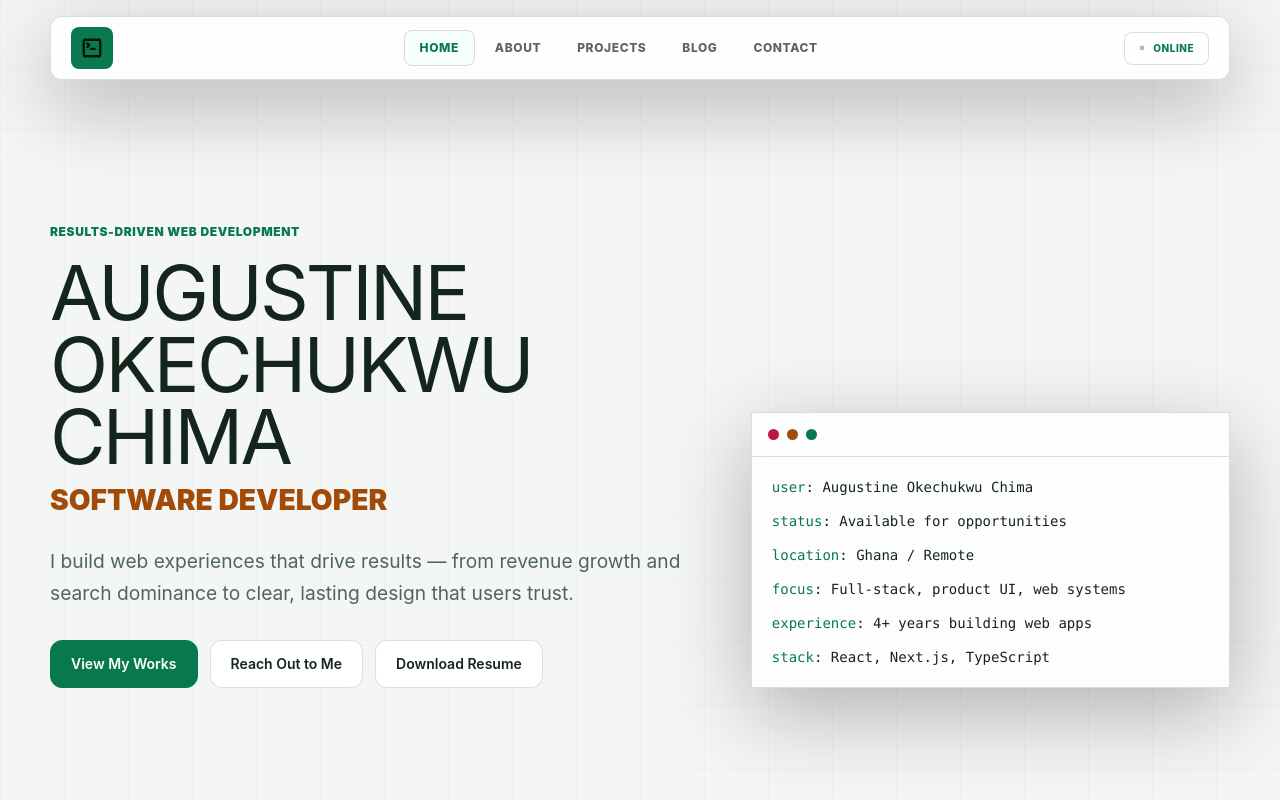
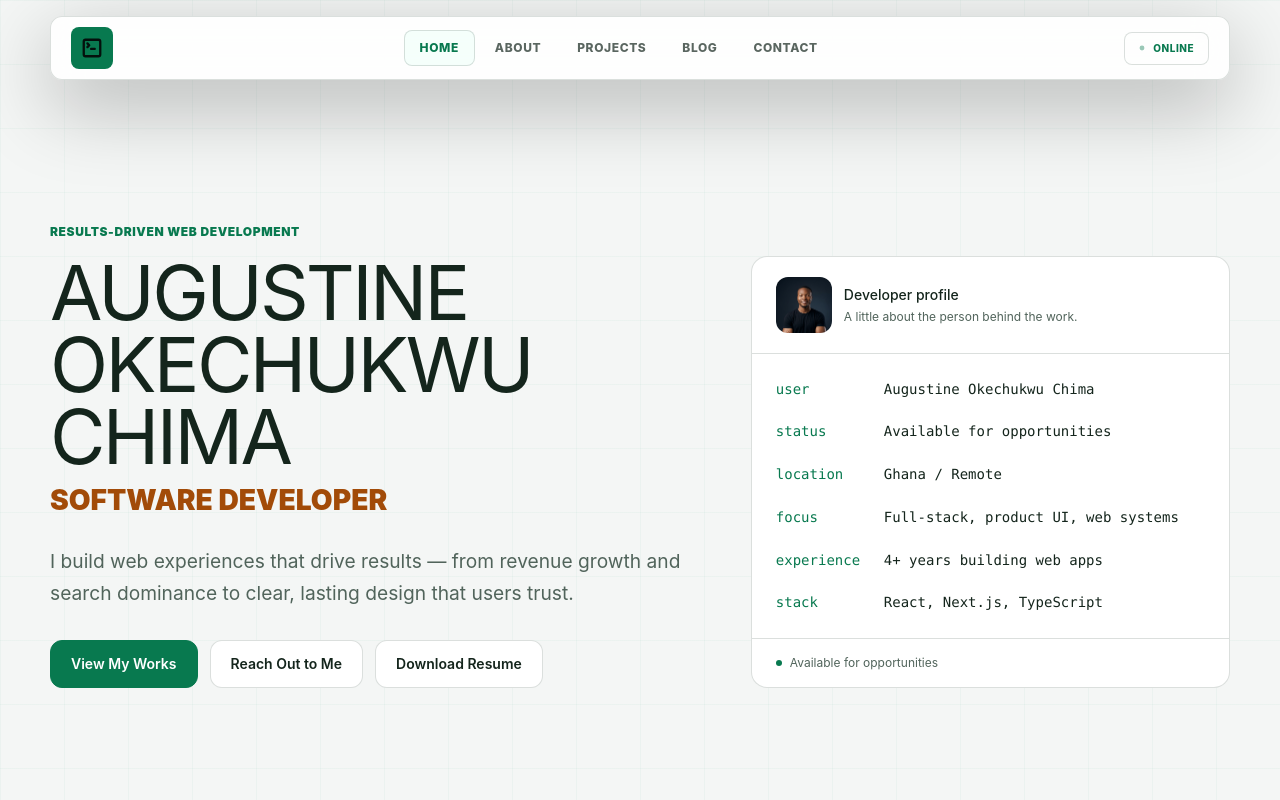
Before and after one commit to august-web/portffoliio, a Next.js app: page / in a window 1280 px wide. Shown: the top 800 px of the page. Built offline with nearby package versions, Linux system fonts and the light colour scheme.

Commit message:
Simplify the profile card for clearer facts and steadier reading.

```diff
--- a/src/components/ui/TerminalCard.tsx
+++ b/src/components/ui/TerminalCard.tsx
@@ -1,8 +1,7 @@
 'use client'
 
 import React from 'react'
-import { motion } from 'framer-motion'
-import { useMousePosition } from './useMousePosition'
+import Image from 'next/image'
 
 const lines = [
   { key: 'user', value: 'Augustine Okechukwu Chima' },
@@ -13,59 +12,40 @@ const lines = [
   { key: 'stack', value: 'React, Next.js, TypeScript' },
 ]
 
-const container = {
-  hidden: { opacity: 0 },
-  show: {
-    opacity: 1,
-    transition: { staggerChildren: 0.1, delayChildren: 0.3 },
-  },
-}
-
-const item = {
-  hidden: { opacity: 0, x: -10 },
-  show: { opacity: 1, x: 0 },
-}
-
 export default function TerminalCard() {
-  const { x, y } = useMousePosition()
-  const rotateX = (y - 0.5) * -4
-  const rotateY = (x - 0.5) * 4
-
   return (
-    <motion.div
-      className="min-w-0 overflow-hidden border border-[var(--color-line)] bg-[var(--color-panel)]/80 shadow-[0_24px_80px_rgba(0,0,0,0.28)] backdrop-blur-lg"
-      initial={{ opacity: 0, y: 20 }}
-      animate={{ opacity: 1, y: 0 }}
-      transition={{ duration: 0.6, delay: 0.2 }}
-      style={{ perspective: 1000 }}
-      whileHover={{ scale: 1.02 }}
-    >
-      <motion.div
-        style={{ rotateX, rotateY }}
-        transition={{ type: 'spring', stiffness: 150, damping: 15 }}
-      >
-        <div className="flex gap-2 px-4 py-4 border-b border-[var(--color-line)]">
-          <span className="w-[11px] h-[11px] rounded-full bg-[var(--color-danger)]" />
-          <span className="w-[11px] h-[11px] rounded-full bg-[var(--color-accent-2)]" />
-          <span className="w-[11px] h-[11px] rounded-full bg-[var(--color-accent)]" />
+    <div className="min-w-0 overflow-hidden rounded-2xl border border-[var(--color-line)] bg-[var(--color-panel)]">
+      <div className="flex items-center gap-3 border-b border-[var(--color-line)] px-6 py-5">
+        <Image
+          src="/images/profile.png"
+          alt="Augustine Okechukwu Chima"
+          width={56}
+          height={56}
+          priority
+          className="size-14 rounded-xl object-cover object-top"
+        />
+        <div>
+          <p className="m-0 text-sm font-medium">Developer profile</p>
+          <p className="mb-0 mt-1 text-xs text-[var(--color-muted)]">
+            A little about the person behind the work.
+          </p>
         </div>
-        <motion.div
-          className="p-5 font-mono text-sm max-sm:p-4 max-sm:text-[0.8rem]"
-          variants={container}
-          initial="hidden"
-          animate="show"
-        >
-          {lines.map((line) => (
-            <motion.p
-              key={line.key}
-              className="mb-3.5 text-[var(--color-text)] last:mb-0 break-words"
-              variants={item}
-            >
-              <span className="text-[var(--color-accent)]">{line.key}</span>: {line.value}
-            </motion.p>
-          ))}
-        </motion.div>
-      </motion.div>
-    </motion.div>
+      </div>
+      <dl className="m-0 grid gap-5 p-6 font-mono text-xs leading-relaxed sm:text-sm">
+        {lines.map((line) => (
+          <div
+            key={line.key}
+            className="grid grid-cols-[5rem_minmax(0,1fr)] gap-3 sm:grid-cols-[6rem_minmax(0,1fr)]"
+          >
+            <dt className="text-[var(--color-accent)]">{line.key}</dt>
+            <dd className="m-0 break-words text-[var(--color-text)]">{line.value}</dd>
+          </div>
+        ))}
+      </dl>
+      <div className="flex items-center gap-2 border-t border-[var(--color-line)] px-6 py-4 text-xs text-[var(--color-muted)]">
+        <span className="size-1.5 rounded-full bg-[var(--color-accent)]" aria-hidden="true" />
+        Available for opportunities
+      </div>
+    </div>
   )
 }
```
